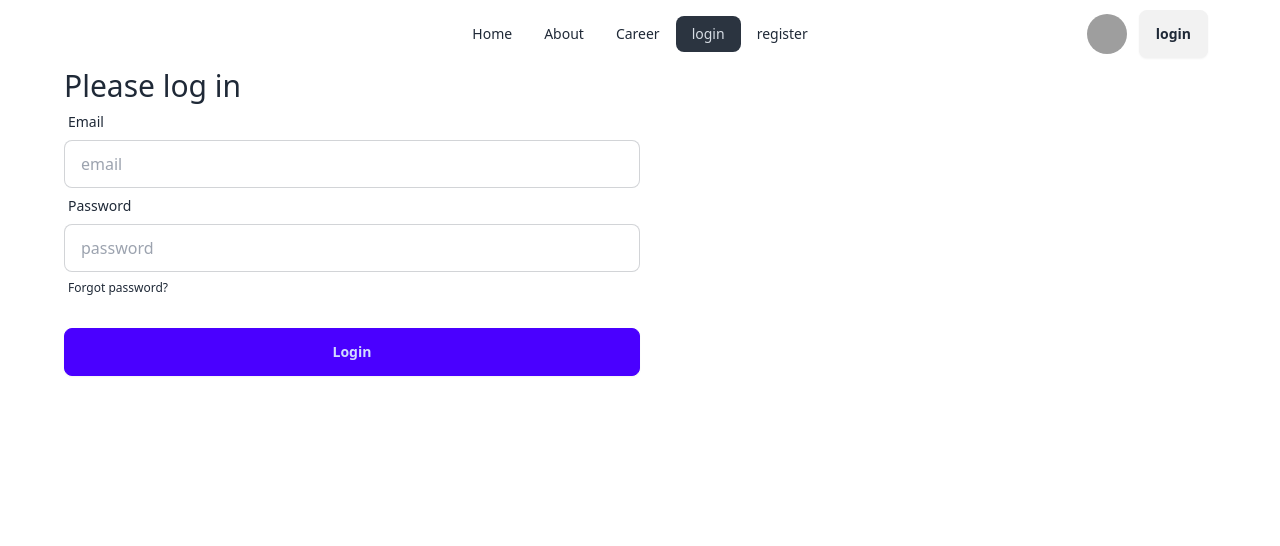
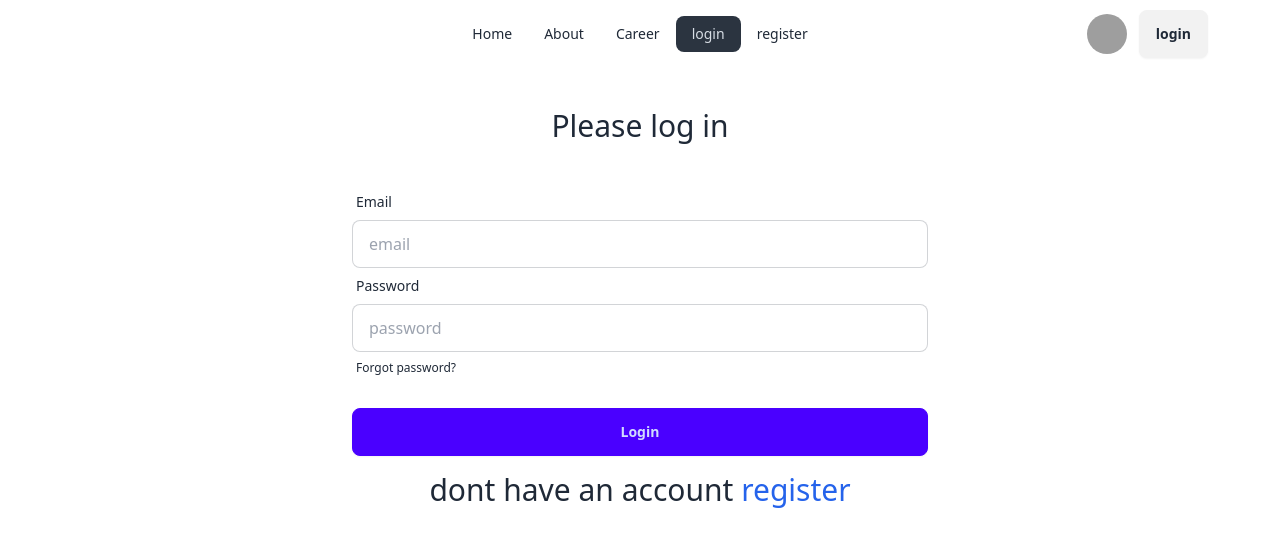
Before and after one commit to iaasif/react-dragon-news, a React (Vite) app: page /login in a window 1280 px wide. Shown: the top 546 px of the page. Built offline with nearby package versions, Linux system fonts and the light colour scheme; grey boxes are pictures that could not be loaded.

Commit message:
log in form design complete

```diff
--- a/src/pages/Login.jsx
+++ b/src/pages/Login.jsx
@@ -1,27 +1,42 @@
 
 // import React from 'react';
 
+import { Link } from "react-router-dom";
 import Navbar from "./shared/Navbar";
 
 const Login = () => {
+
+
+    const handleLogin = e => {
+        e.preventDefault()
+    }
+
+
+
+
+
+
+
+
     return (
 
         <>
             <Navbar></Navbar>
-            <h2 className="text-3xl">Please log in </h2>
-            <form className=" md:w-3/4 lg:w-1/2">
+            <div className="text-3xl my-10 text-center">
+                <h2 className="text-3xl my-10">Please log in </h2>
+                <form onSubmit={handleLogin} className=" md:w-3/4 lg:w-1/2 mx-auto">
 
                     <div className="form-control">
                         <label className="label">
                             <span className="label-text">Email</span>
                         </label>
-                    <input type="email" placeholder="email" className="input input-bordered" required />
+                        <input type="email" placeholder="email" name="email" className="input input-bordered" required />
                     </div>
                     <div className="form-control">
                         <label className="label">
                             <span className="label-text">Password</span>
                         </label>
-                    <input type="password" placeholder="password" className="input input-bordered" required />
+                        <input type="password" required name="password" placeholder="password" className="input input-bordered" required />
                         <label className="label">
                             <a href="#" className="label-text-alt link link-hover">Forgot password?</a>
                         </label>
@@ -30,6 +45,10 @@ const Login = () => {
                         <button className="btn btn-primary">Login</button>
                     </div>
                 </form>
+                <p className="text-center mt-4">dont have an account <Link
+                className="text-blue-600"
+                to='/register'>register</Link> </p>
+            </div>
 
 
 
```
Lines whose indentation alone changed are shown as unchanged.
